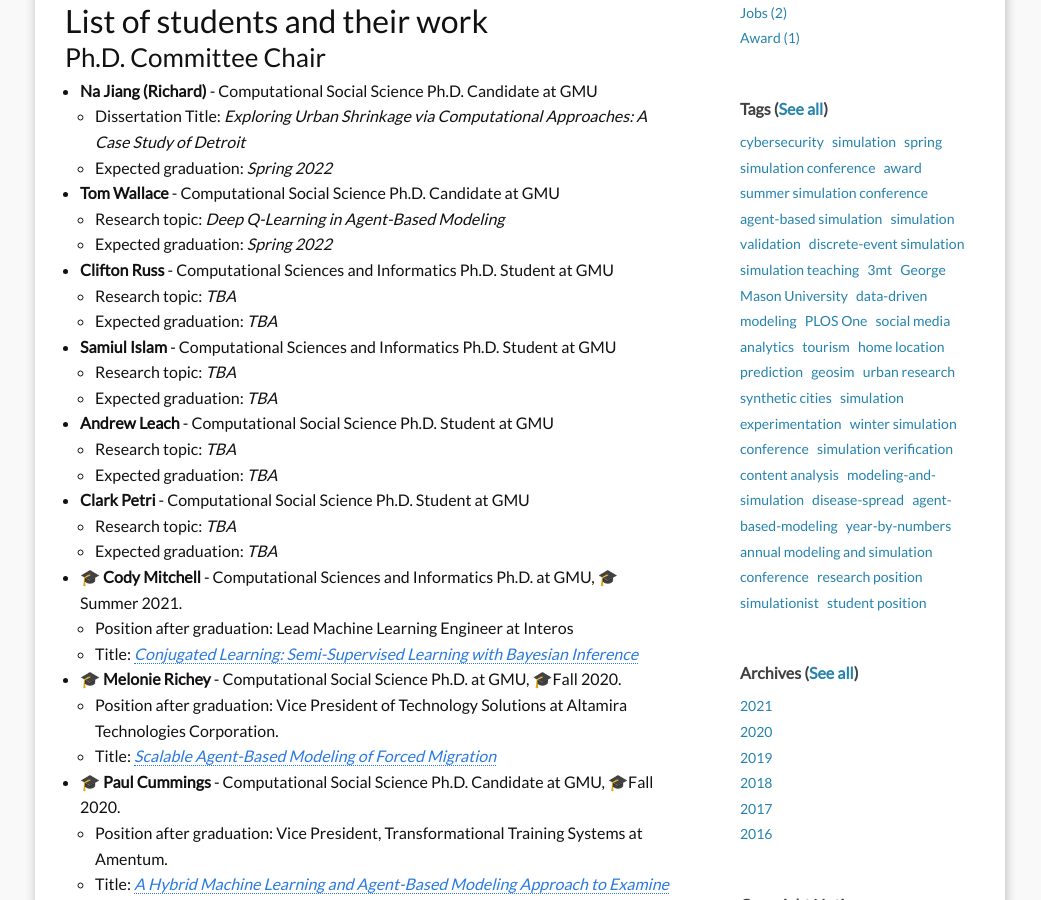
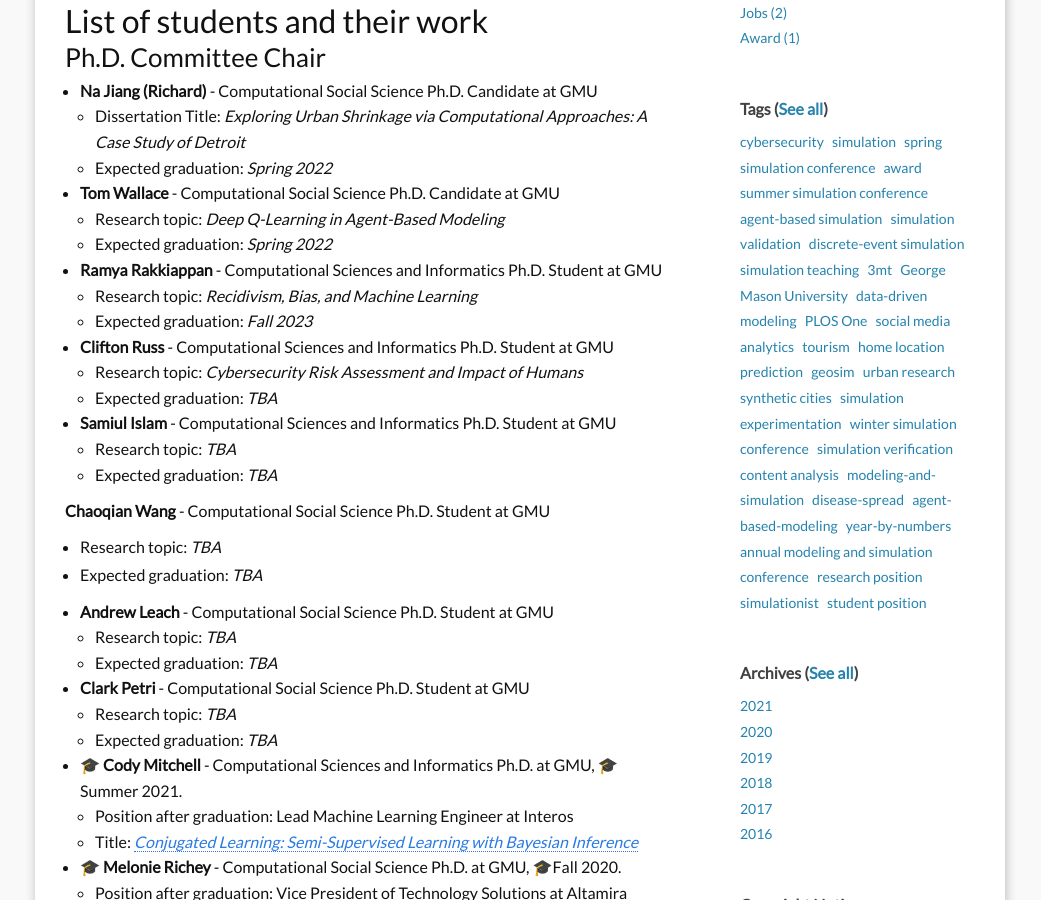
Before and after one commit to hamdikavak/hamdikavak.github.io, a Jekyll site: the page built from j_students.md, in a window 1280 px wide and 900 px high, scrolled down 1152 px. Shown: the whole window, without its empty margins (120-1161 px from the left). Built offline with Jekyll 4.4.1, drawn with Linux system fonts in a browser that asks for light colours; nearby versions of some CDN libraries.

Commit message:
Updated student page

```diff
--- a/j_students.md
+++ b/j_students.md
@@ -58,11 +58,19 @@ Thank you for your interest in ASSIP 2021. I have received staggering 105 studen
   * Research topic: *Deep Q-Learning in Agent-Based Modeling*
   * Expected graduation: *Spring 2022*
 
+* **Ramya Rakkiappan** - Computational Sciences and Informatics Ph.D. Student at GMU
+  * Research topic: *Recidivism, Bias, and Machine Learning*
+  * Expected graduation: *Fall 2023*
+
 * **Clifton Russ** - Computational Sciences and Informatics Ph.D. Student at GMU
+  * Research topic: *Cybersecurity Risk Assessment and Impact of Humans*
+  * Expected graduation: *TBA*
+
+* **Samiul Islam** - Computational Sciences and Informatics Ph.D. Student at GMU
   * Research topic: *TBA*
   * Expected graduation: *TBA*
 
-* **Samiul Islam** - Computational Sciences and Informatics Ph.D. Student at GMU
+**Chaoqian Wang** - Computational Social Science Ph.D. Student at GMU
   * Research topic: *TBA*
   * Expected graduation: *TBA*
 
```
